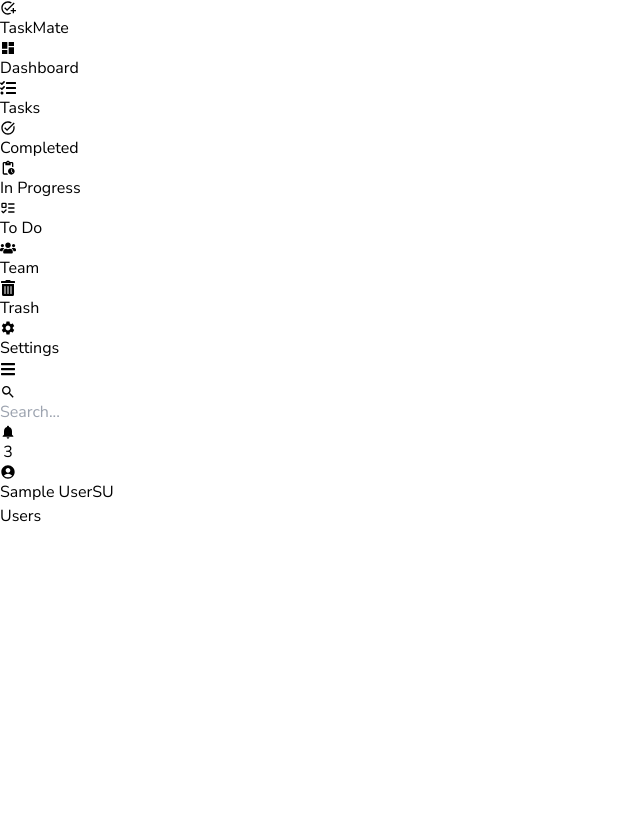
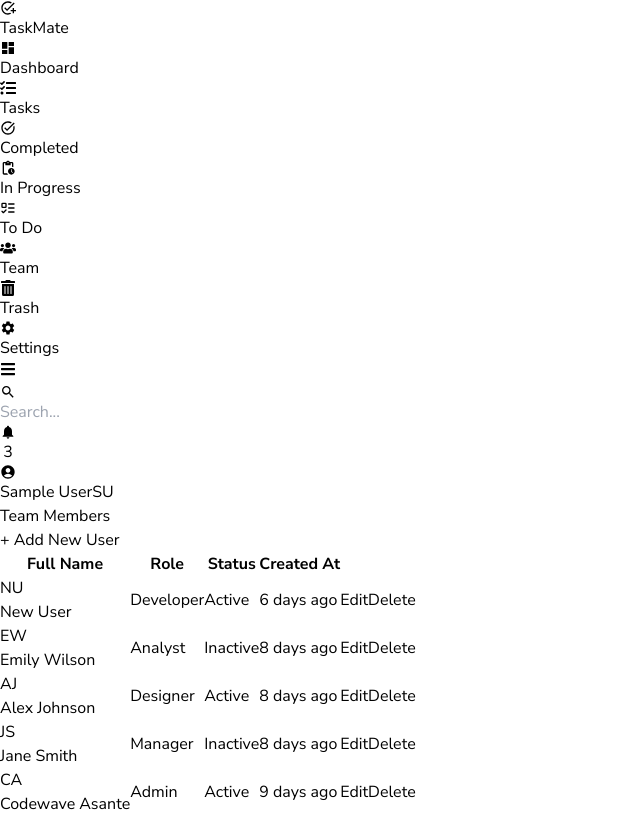
Before and after one commit to Siddhartha335/TaskMate, a React (Vite) app in the folder client/: page /team in a window 1280 px wide. Shown: the whole page, without its empty margins (0-640 px from the left). Built offline with nearby package versions, Linux system fonts and the light colour scheme; sample sign-in values are in the browser's storage.

Commit message:
users and trash ui completed

```diff
--- a/client/src/assets/data.ts
+++ b/client/src/assets/data.ts
@@ -535,7 +535,7 @@ export const summary = {
         name: "Emily Wilson",
         title: "Data Analyst",
         role: "Analyst",
-        isActive: true,
+        isActive: false,
         createdAt: "2024-11-07T05:38:50.816Z",
       },
       {
@@ -551,7 +551,7 @@ export const summary = {
         name: "Jane Smith",
         title: "Product Manager",
         role: "Manager",
-        isActive: true,
+        isActive: false,
         createdAt: "2024-11-07T04:48:22.519Z",
       },
       {
--- a/client/src/pages/Tasks.tsx
+++ b/client/src/pages/Tasks.tsx
@@ -1,4 +1,4 @@
-import { Loader } from "./Loader"
+import { Loader } from "../components/Loader"
 import { MdGridView } from "react-icons/md";
 import { FaList } from "react-icons/fa6";
 import { TASK_TYPE } from "../utils";
@@ -30,7 +30,7 @@ export const Tasks = () => {
 
   const {status} = useParams();
 
-  const [selected,setSelected] = useState(1); //for changing board view and list view (tabs)
+  const [selected,setSelected] = useState(0); //for changing board view and list view (tabs)
   const [open,setOpen] = useState(false);
   const [loading,setLoading] = useState(false); //for loader
   console.log(selected)
--- a/client/src/pages/Trash.tsx
+++ b/client/src/pages/Trash.tsx
@@ -1,6 +1,78 @@
+import clsx from "clsx"
+import moment from "moment"
+import { MdKeyboardArrowDown, MdKeyboardArrowUp, MdKeyboardDoubleArrowUp, MdDelete, MdOutlineRestore } from "react-icons/md"
+import { tasks } from "../assets/data"
+import { PRIOTITYSTYELS } from "../utils"
+
+const ICONS:any = {
+  high:<MdKeyboardDoubleArrowUp />,
+  medium:<MdKeyboardArrowUp />,
+  low:<MdKeyboardArrowDown />
+}
 
 export const Trash = () => {
   return (
-    <div>Trash</div>
+    <>
+      <div className="flex items-center justify-between mb-4">
+          <div>
+              <h2 className={clsx("text-2xl font-semibold capitalize")}>Trashed tasks</h2>
+          </div>
+          <div className="flex items-center gap-4">
+            <MdOutlineRestore className="text-blue-600 hover:text-blue-500 sm:px-0 text-sm md:text-base -mr-3" />
+            <button className="text-blue-600 hover:text-blue-500 sm:px-0 text-sm md:text-base"> Restore All</button>
+            <MdDelete className="text-red-600 hover:text-red-500 sm:px-0 text-sm md:text-base -mr-3" />
+            <button className="text-red-600 hover:text-red-500 sm:px-0 text-sm md:text-base">Delete All</button>
+          </div>
+      </div>
+      <div className="overflow-x-auto bg-white p-4 mt-8 rounded-lg shadow-md">
+      <table className="w-full text-left">
+        <thead className="border-b">
+          <tr>
+            <th className="px-4 py-2">Task Title</th>
+            <th className="px-4 py-2">Priority</th>
+            <th className="px-4 py-2">Stage</th>
+            <th className="px-4 py-2"> Modified On</th>
+          </tr>
+        </thead>
+
+        <tbody>
+        {tasks.map((task) => {
+            return (
+              <tr key={task._id} className="border-b text-sm">
+                <td className="px-4 py-2 font-semibold">
+                  <div className="flex flex-row gap-4 items-center">
+                      <div>
+                          <h2 className="line-clamp-1">{task?.title}</h2>
+                      </div>
+                  </div>
+                  </td>
+
+                <td className="px-4 py-2 font-semibold">
+                  <div className={clsx("flex flex-1 gap-1 items-center text-sm font-medium",PRIOTITYSTYELS[task?.priority])}>
+                    <span className="text-lg">{ICONS[task?.priority]}</span>
+                    <span>{task?.priority.slice(0,1).toUpperCase() + task?.priority.slice(1)} Priority</span>
+                  </div>
+                  </td>
+
+                <td className="px-4 py-2">
+                  {task?.stage.slice(0,1).toUpperCase() + task?.stage.slice(1)}
+                </td>
+
+                <td className="px-4 py-2">
+                  {moment(task.createdAt).date()}/{moment(task.createdAt).month() + 1}/{moment(task.createdAt).year()}
+                </td>
+
+                <td className="px-4 py-2">
+                    <button className="text-blue-600 mr-2 hover:text-blue-500 sm:px-0 text-sm md:text-base"><MdOutlineRestore /></button>
+                    <button className="text-red-600 hover:text-red-500 sm:px-0 text-sm md:text-base"><MdDelete/></button>
+                  </td>
+
+              </tr>
+            );
+          })}
+        </tbody>
+      </table>
+    </div>
+    </>
   )
 }
--- a/client/src/pages/Users.tsx
+++ b/client/src/pages/Users.tsx
@@ -1,6 +1,72 @@
+import clsx from "clsx"
+import moment from "moment";
+import { summary } from "../assets/data";
+import getInitials, { BGS } from "../utils";
 
 export const Users = () => {
   return (
-    <div>Users</div>
+    <>
+        <div className="flex items-center justify-between mb-4">
+          <div>
+              <h2 className={clsx("text-2xl font-semibold capitalize")}>Team Members</h2>
+          </div>
+          <div>
+            <button className="py-2 px-4 text-white bg-blue-700 shadow-lg hover:bg-gray-800 border rounded-lg">
+              + Add New User
+            </button>
+          </div>
+        </div>
+        <div className="overflow-x-auto bg-white p-4 mt-8 rounded-lg shadow-md">
+      <table className="w-full text-left">
+        <thead className="border-b">
+          <tr>
+            <th className="px-4 py-2">Full Name</th>
+            <th className="px-4 py-2">Role</th>
+            <th className="px-4 py-2">Status</th>
+            <th className="px-4 py-2">Created At</th>
+          </tr>
+        </thead>
+
+
+        <tbody>
+          {summary.users.map((user,index) => {
+            return (
+              <tr key={user._id} className="border-b text-sm">
+                <td className="px-4 py-2 font-semibold">
+                  <div className="flex flex-row gap-4 items-center">
+                      <div className={clsx("w-7 h-7 rounded-full text-white flex items-center justify-center text-sm -mr-1",BGS[ index % BGS?.length])} >
+                          {getInitials(user?.name)}
+                      </div>
+                      <div>
+                          <h2 className="line-clamp-1">{user?.name}</h2>
+                      </div>
+                  </div>
+                  </td>
+
+                <td className="px-4 py-2 font-semibold">{user.role}</td>
+
+                <td className="px-4 py-2">
+                  <span className={user.isActive ? "text-green-500" : "text-red-500"}>
+                    {user.isActive ? "Active" : "Inactive"}
+                  </span>
+                </td>
+
+                {/* Created At */}
+                <td className="px-4 py-2">
+                  {moment(user.createdAt).fromNow()}
+                </td>
+
+                <td className="px-4 py-2">
+                    <button className="text-blue-600 mr-2 hover:text-blue-500 sm:px-0 text-sm md:text-base">Edit</button>
+                    <button className="text-red-600 hover:text-red-500 sm:px-0 text-sm md:text-base">Delete</button>
+                  </td>
+
+              </tr>
+            );
+          })}
+        </tbody>
+      </table>
+    </div>
+    </>
   )
 }
```
Also changed, not shown: client/src/components/Loader.tsx (renamed from client/src/pages/Loader.tsx).
